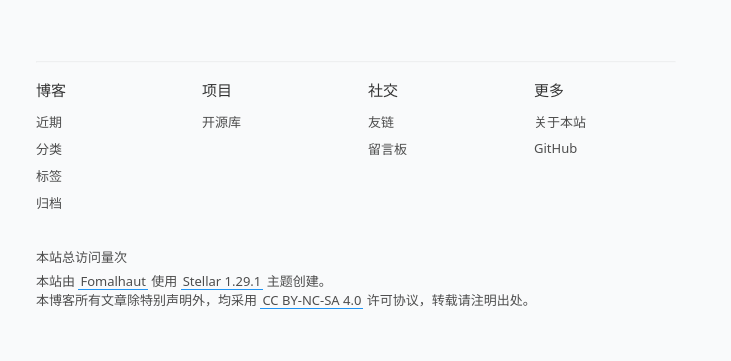
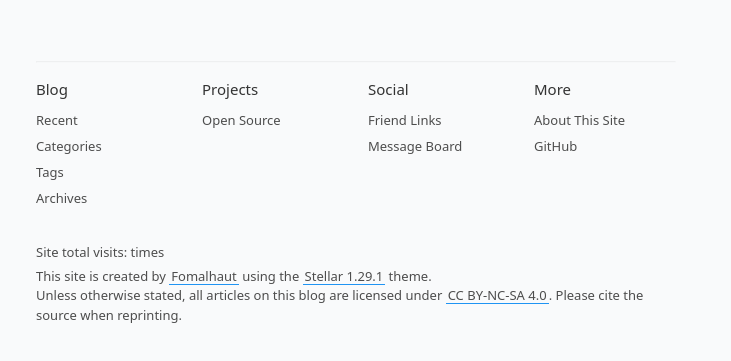
Before and after one commit to fomalhaut9918/fomalhaut9918.github.io, a plain HTML site: page index.html in a window 1280 px wide. Shown: the part 473-834 px from the top of the page, 300-1031 px from the left. Drawn offline with nearby package versions, Linux system fonts and the light colour scheme; some packages are replaced by stand-ins of ours; a script that the page names is missing; a small style sheet from the web is missing; a web font is replaced by a local one.

Commit message:
Site updated: 2025-04-03 11:02:56

```diff
--- a/index.html
+++ b/index.html
@@ -101,9 +101,9 @@
 </a></div>
 
 
-<footer class="page-footer footnote"><hr><div class="sitemap"><div class="sitemap-group"><span class="fs15">博客</span><a href="/">近期</a><a href="/">分类</a><a href="/">标签</a><a href="/">归档</a></div><div class="sitemap-group"><span class="fs15">项目</span><a href="/">开源库</a></div><div class="sitemap-group"><span class="fs15">社交</span><a href="/">友链</a><a href="/">留言板</a></div><div class="sitemap-group"><span class="fs15">更多</span><a href="/">关于本站</a><a href="/">GitHub</a></div></div><div class="text"><p><span id="busuanzi_container_site_pv">本站总访问量<span id="busuanzi_value_site_pv"></span>次</span></p>
+<footer class="page-footer footnote"><hr><div class="sitemap"><div class="sitemap-group"><span class="fs15">Blog</span><a href="/">Recent</a><a href="/">Categories</a><a href="/">Tags</a><a href="/">Archives</a></div><div class="sitemap-group"><span class="fs15">Projects</span><a href="/">Open Source</a></div><div class="sitemap-group"><span class="fs15">Social</span><a href="/">Friend Links</a><a href="/">Message Board</a></div><div class="sitemap-group"><span class="fs15">More</span><a href="/">About This Site</a><a href="/">GitHub</a></div></div><div class="text"><p><span id="busuanzi_container_site_pv">Site total visits: <span id="busuanzi_value_site_pv"></span> times</span></p>
 <script async src="https://busuanzi.ibruce.info/busuanzi/2.3/busuanzi.pure.mini.js"></script>
-<p>本站由 <a href="/">Fomalhaut</a> 使用 <a target="_blank" rel="noopener" href="https://github.com/xaoxuu/hexo-theme-stellar/tree/1.29.1">Stellar 1.29.1</a> 主题创建。<br>本博客所有文章除特别声明外，均采用 <a target="_blank" rel="noopener" href="https://creativecommons.org/licenses/by-nc-sa/4.0/">CC BY-NC-SA 4.0</a> 许可协议，转载请注明出处。</p>
+<p>This site is created by <a href="/">Fomalhaut</a> using the <a target="_blank" rel="noopener" href="https://github.com/xaoxuu/hexo-theme-stellar/tree/1.29.1">Stellar 1.29.1</a> theme.<br>Unless otherwise stated, all articles on this blog are licensed under <a target="_blank" rel="noopener" href="https://creativecommons.org/licenses/by-nc-sa/4.0/">CC BY-NC-SA 4.0</a>. Please cite the source when reprinting.</p>
 </div></footer>
 <div class="main-mask" onclick="sidebar.dismiss()"></div></div><aside class="l_right">
 </aside><div class='float-panel blur'>
```
Also changed, not shown: 2025/04/02/test/index.html (+2 -2 lines), 404.html (+2 -2 lines), archives/2025/04/index.html (+2 -2 lines), archives/2025/index.html (+2 -2 lines), archives/index.html (+2 -2 lines), notebooks/index.html (+2 -2 lines), notes/index.html (+2 -2 lines), tags/index.html (+2 -2 lines), tags/test/index.html (+2 -2 lines), wiki/blog/index.html (+2 -2 lines), wiki/index.html (+2 -2 lines), wiki/tags/Blog/index.html (+2 -2 lines).
